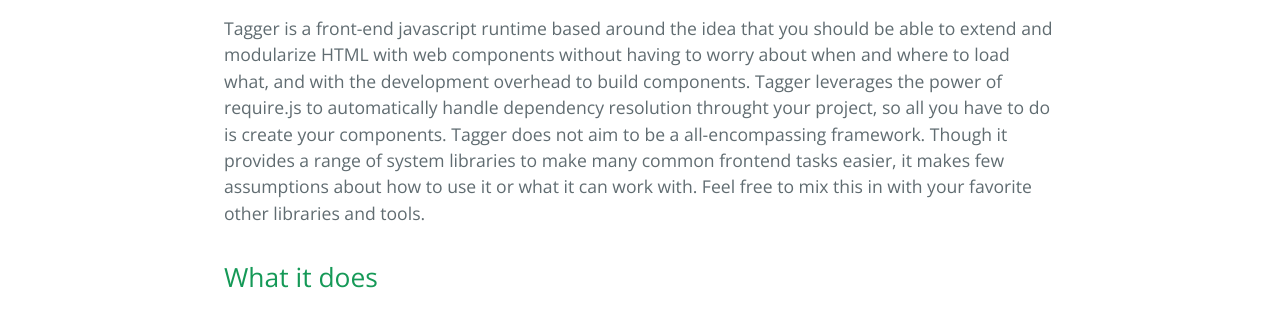
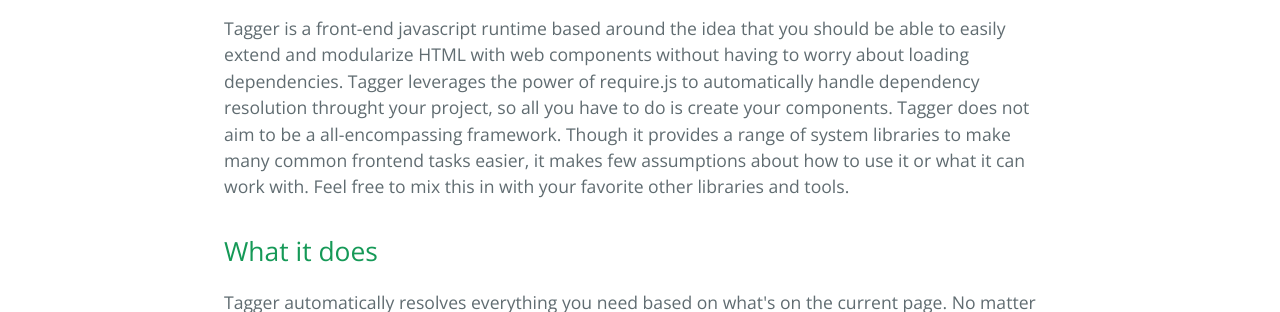
Before and after one commit to edamtoft/tagger, a website: page index.html in a window 1280 px wide. Shown: the part 470-782 px from the top of the page. Drawn offline with nearby package versions, Linux system fonts and the light colour scheme.

Commit message:
Update pages to reflect readme

```diff
--- a/index.html
+++ b/index.html
@@ -23,9 +23,8 @@
 <a id="tagger" class="anchor" href="#tagger" aria-hidden="true"><span class="octicon octicon-link"></span></a>Tagger</h1>
 
 <p>Tagger is a front-end javascript runtime based around the
-idea that you should be able to extend and modularize HTML with web components
-without having to worry about when and where to load
-what, and with the development overhead to build components. Tagger leverages
+idea that you should be able to easily extend and modularize HTML with web components
+without having to worry about loading dependencies. Tagger leverages
 the power of require.js to automatically handle dependency resolution throught
 your project, so all you have to do is create your components. Tagger does
 not aim to be a all-encompassing framework. Though it provides a range of system
```
Also changed, not shown: README.md.
